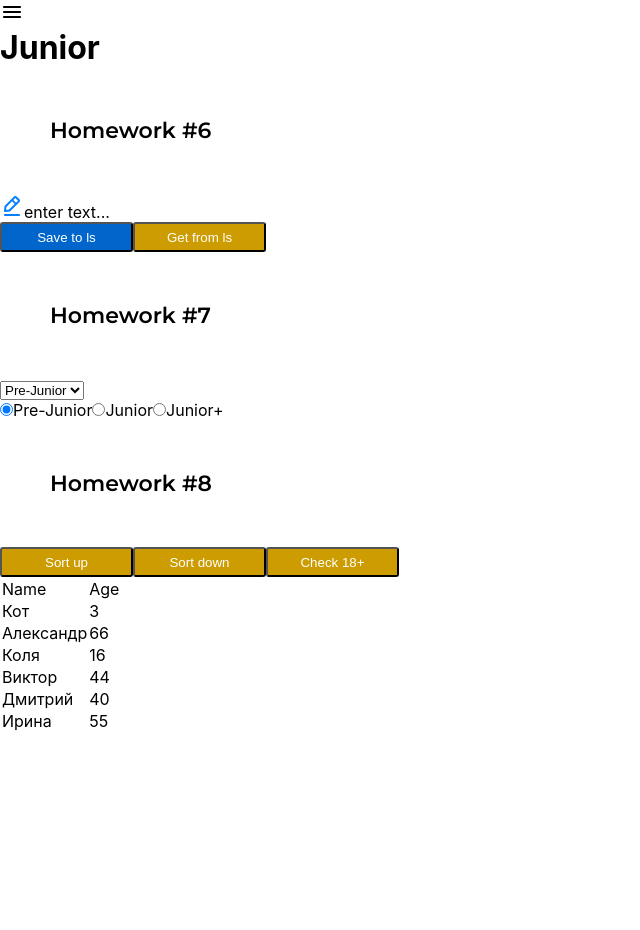
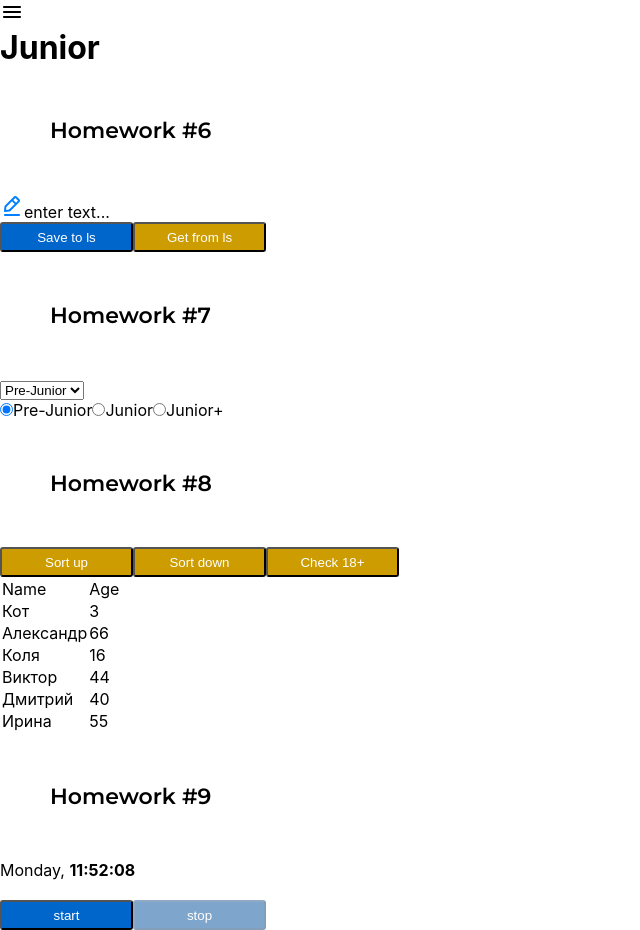
Before and after one commit to arapbaeva/hws2, a React (Create React App) app: page /#/junior in a window 1280 px wide. Shown: the whole page, without its empty margins (0-640 px from the left). Before the commit the page ends 800 px from the top, so only its background shows below. Built offline with nearby package versions, Linux system fonts and the light colour scheme.

Commit message:
added hw9

```diff
--- a/src/s2-homeworks/hw05/pages/Junior.tsx
+++ b/src/s2-homeworks/hw05/pages/Junior.tsx
@@ -2,6 +2,7 @@ import React from 'react'
 import HW6 from "src/s2-homeworks/hw06/HW6";
 import HW7 from "src/s2-homeworks/hw07/HW7";
 import HW8 from "src/s2-homeworks/hw08/HW8";
+import HW9 from "src/s2-homeworks/hw09/HW9";
 // import HW6 from '../../hw06/HW6'
 // import HW7 from '../../hw07/HW7'
 // import HW8 from '../../hw08/HW8'
@@ -13,7 +14,7 @@ function Junior() {
             <HW6 />
             <HW7 />
             <HW8 />
-            {/*<HW9 />*/}
+            <HW9 />
         </div>
     )
 }
--- a/src/s2-homeworks/hw09/Clock.tsx
+++ b/src/s2-homeworks/hw09/Clock.tsx
@@ -11,28 +11,36 @@ function Clock() {
 
     const start = () => {
         // пишут студенты // запустить часы (должно отображаться реальное время, а не +1)
+        setTimerId(+setInterval(()=>setDate(new Date()), 1000))
         // сохранить ид таймера (https://learn.javascript.ru/settimeout-setinterval#setinterval)
 
     }
 
     const stop = () => {
         // пишут студенты // поставить часы на паузу, обнулить ид таймера (timerId <- undefined)
+        clearInterval(timerId)
+        setTimerId(undefined)
 
     }
 
     const onMouseEnter = () => { // пишут студенты // показать дату если наведена мышка
+        setShow(true)
 
     }
     const onMouseLeave = () => { // пишут студенты // спрятать дату если мышка не наведена
-
+        setShow(false)
     }
 
-    const stringTime = 'date->time' || <br/> // часы24:минуты:секунды (01:02:03)/(23:02:03)/(24:00:00)/(00:00:01) // пишут студенты
-    const stringDate = 'date->date' || <br/> // день.месяц.год (01.02.2022) // пишут студенты, варианты 01.02.0123/01.02.-123/01.02.12345 не рассматриваем
+
+    const stringTime = date.toLocaleTimeString('ru',{ hour: "numeric",
+            minute: "numeric",
+            second: "numeric"})
+|| <br/> // часы24:минуты:секунды (01:02:03)/(23:02:03)/(24:00:00)/(00:00:01) // пишут студенты
+    const stringDate = date.toLocaleDateString('en-US', {month: 'long'})|| <br/> // день.месяц.год (01.02.2022) // пишут студенты, варианты 01.02.0123/01.02.-123/01.02.12345 не рассматриваем
 
     // день недели на английском, месяц на английском (https://learn.javascript.ru/intl#intl-datetimeformat)
-    const stringDay = 'date->day' || <br/> // пишут студенты
-    const stringMonth = 'date->month' || <br/> // пишут студенты
+    const stringDay = date.toLocaleDateString('en-US', {weekday: 'long'})|| <br/> // пишут студенты
+    const stringMonth = date.toLocaleDateString('ru')|| <br/> // пишут студенты
 
     return (
         <div className={s.clock}>
@@ -66,14 +74,14 @@ function Clock() {
             <div className={s.buttonsContainer}>
                 <SuperButton
                     id={'hw9-button-start'}
-                    disabled={true} // пишут студенты // задизэйблить если таймер запущен
+                    disabled={!!timerId} //true пишут студенты // задизэйблить если таймер запущен
                     onClick={start}
                 >
                     start
                 </SuperButton>
                 <SuperButton
                     id={'hw9-button-stop'}
-                    disabled={true} // пишут студенты // задизэйблить если таймер не запущен
+                    disabled={!timerId} //true пишут студенты // задизэйблить если таймер не запущен
                     onClick={stop}
                 >
                     stop
```
